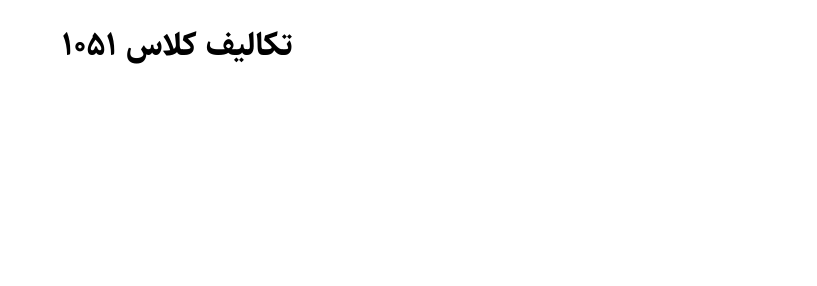
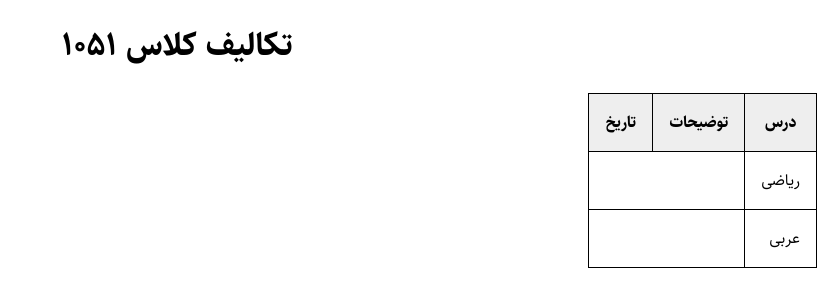
Before and after one commit to manimonji/1051-homework, a plain HTML site: page index.html in a window 1280 px wide. Shown: the whole page, without its empty margins (463-1280 px from the left). Drawn offline with nearby package versions, Linux system fonts and the light colour scheme.

Commit message:
updating database and adding dynamic table

```diff
--- a/index.html
+++ b/index.html
@@ -1,5 +1,5 @@
 <!DOCTYPE html>
-<html lang="en">
+<html dir="rtl" lang="fa">
     <head>
         <meta charset="UTF-8">
         <meta name="viewport" content="width=device-width, initial-scale=1.0">
@@ -8,6 +8,16 @@
     </head>
     <body>
         <h1 id="title">تکالیف کلاس ۱۰۵۱</h1>
+        <table>
+            <tbody>
+                <tr>
+                    <th>درس</th>
+                    <th>توضیحات</th>
+                    <th>تاریخ</th>
+                </tr>
+            </tbody>
+        </table>
     </body>
+    <script src="https://cdnjs.cloudflare.com/ajax/libs/d3/7.8.5/d3.min.js"></script>
     <script src="script.js"></script>
 </html>
--- a/script.js
+++ b/script.js
@@ -1,5 +1,12 @@
-fetch("takalif.json")
+let table = d3.select("table");
+
+fetch("https://raw.githubusercontent.com/manimonji/1051-homework/main/takalif.json")
     .then(response => response.json())
     .then((data) => {
-        console.log(data)
+       table.selectAll()
+            .data(data)
+            .enter()
+            .append("tr")
+            .append("td")
+            .text(d => d.course);
     });
--- a/style.css
+++ b/style.css
@@ -11,3 +11,15 @@ body{
 #title{
     text-align: center;
 }
+table{
+    border-collapse: collapse;
+}
+table,tr,th,td{
+    border: 1px solid #000;
+}
+th,td{
+    padding: 1em;
+}
+th{
+    background-color: #eee;
+}
--- a/takalif.json
+++ b/takalif.json
@@ -1,4 +1,4 @@
 [
-    {"course":"ریاضی"},
-    {"course":"عربی"}
+    {"course":"ریاضی", "description":"حل تا صفحه آخر کتاب"},
+    {"course":"عربی", "description":"حل تا صفحه 56"}
 ]
```
